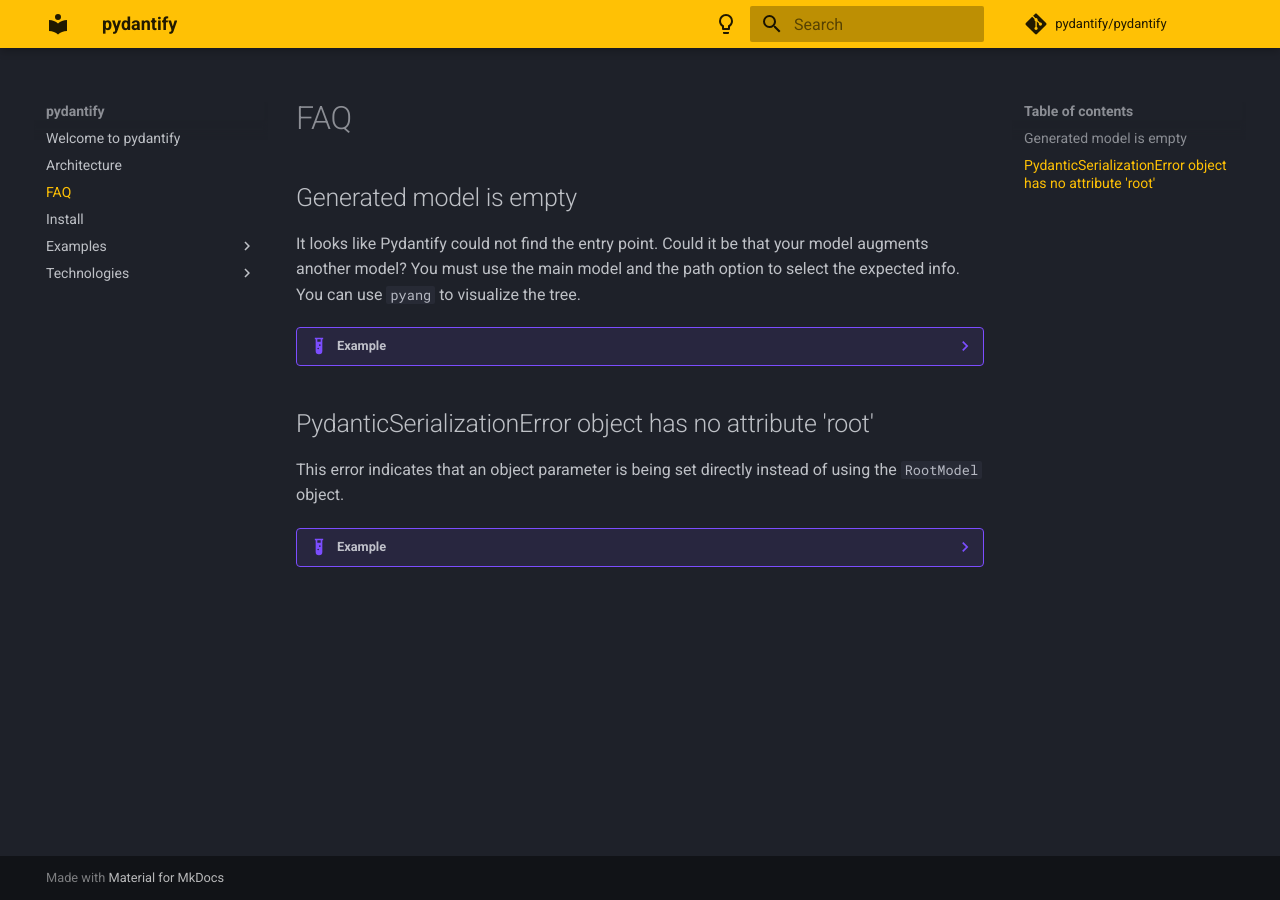
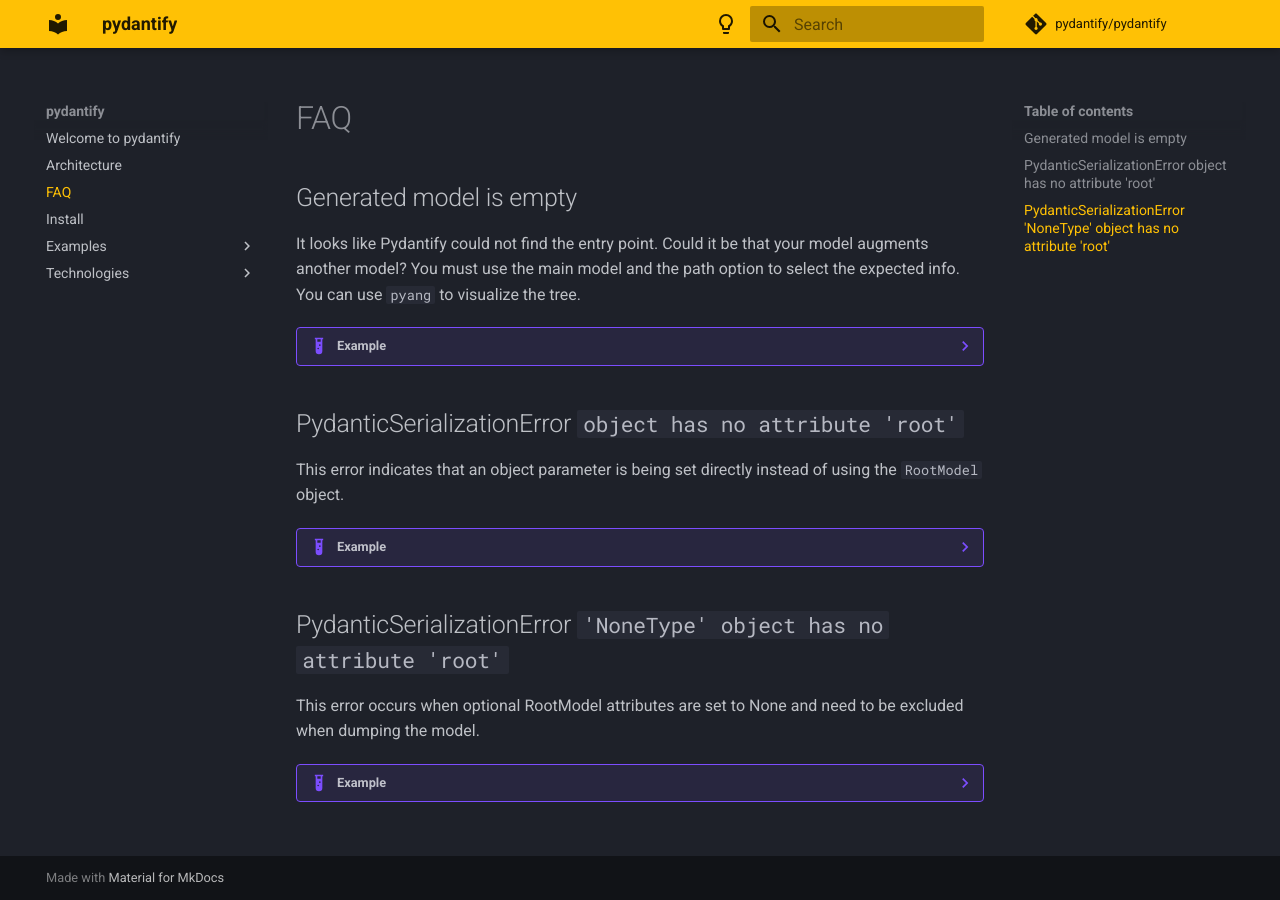
Before and after one commit to pydantify/pydantify, an MkDocs documentation site: the page built from docs/faq.md, in a window 1280 px wide. Built offline with MkDocs 1.6.1 and Material for MkDocs 9.7.7, drawn with Linux system fonts in a browser that asks for light colours; comment, search, counter and statistics services are not loaded.

Commit message:
Add NoneType object has no attribute root

````diff
--- a/docs/faq.md
+++ b/docs/faq.md
@@ -65,7 +65,7 @@
       $ pydantify --path=system/ntp srlinux-yang-models/srlinux-yang-models/srl_nokia/models/system/srl_nokia-system.yang srlinux-yang-models/srlinux-yang-models/srl_nokia/models/system/srl_nokia-ntp.yang -p srlinux-yang-models/
       ```
 
-## PydanticSerializationError object has no attribute 'root'
+## PydanticSerializationError `object has no attribute 'root'`
 
 This error indicates that an object parameter is being set directly instead of using the `RootModel` object.
 
@@ -110,3 +110,20 @@
       from out import ServerListEntry
       server = ServerListEntry(address="10.0.0.1")
       ```
+
+
+## PydanticSerializationError `'NoneType' object has no attribute 'root'`
+
+This error occurs when optional RootModel attributes are set to None and need to be excluded when dumping the model.
+
+
+??? example
+
+
+      When dumping a model, the default values should be excluded using the `exclude_defaults=True` option:
+
+      ```python
+      model.model_dump_json(exclude_defaults=True, by_alias=True, indent=2)
+      ```
+
+      By setting `exclude_defaults=True`, any attributes with default values of `None` will be excluded from the dumped model. This helps avoid the `'NoneType' object has no attribute 'root'` error.
````
